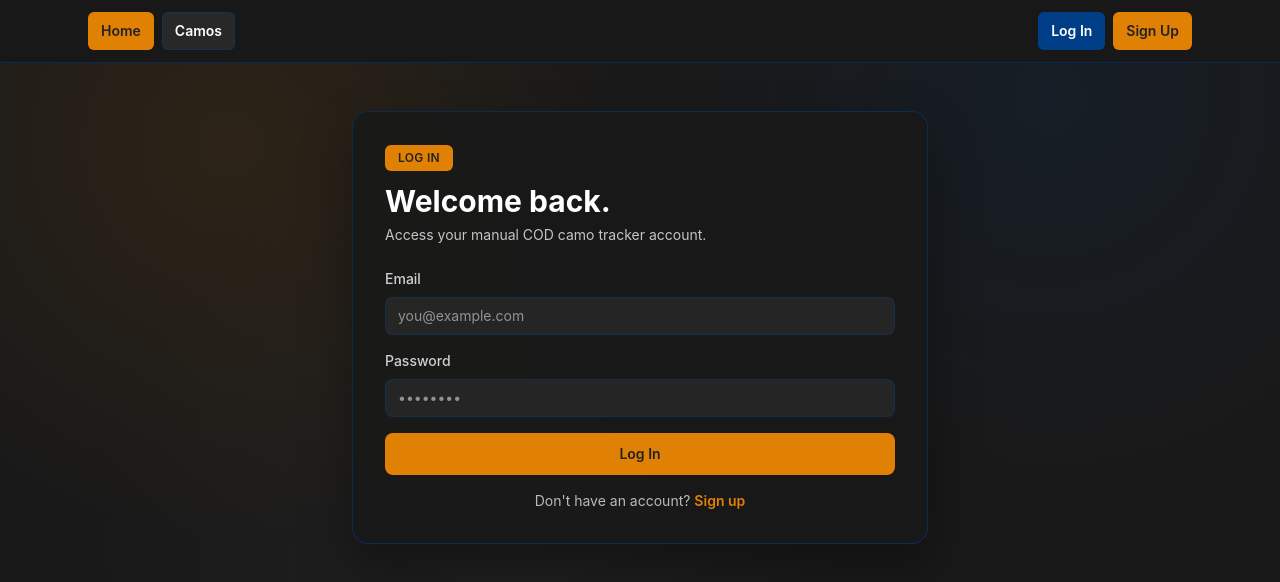
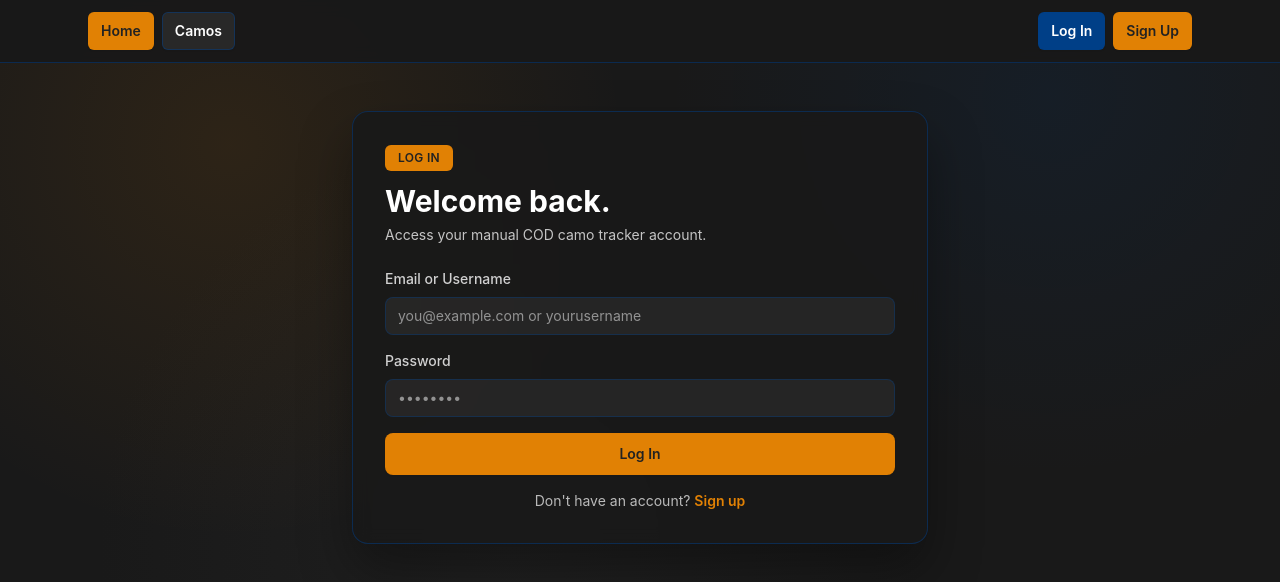
Before and after one commit to JonJon2005/CallOfDutyTracker, a Next.js app: page /login in a window 1280 px wide. Shown: the top 582 px of the page. Built offline with nearby package versions, Linux system fonts and the light colour scheme; no server answers.

Commit message:
[FEAT] - Update login functionality to support email or username for authentication, enhancing user experience and error handling

```diff
--- /dev/null
+++ b/src/app/api/auth/resolve-username/route.ts
@@ -0,0 +1,50 @@
+import { NextResponse } from "next/server";
+import { createClient } from "@supabase/supabase-js";
+
+const supabaseUrl = process.env.NEXT_PUBLIC_SUPABASE_URL;
+const serviceRoleKey = process.env.SUPABASE_SERVICE_ROLE_KEY;
+
+if (!supabaseUrl || !serviceRoleKey) {
+  console.warn("[resolve-username] Missing Supabase env vars");
+}
+
+const supabaseAdmin =
+  supabaseUrl && serviceRoleKey ? createClient(supabaseUrl, serviceRoleKey) : null;
+
+export async function POST(request: Request) {
+  if (!supabaseAdmin) {
+    return NextResponse.json({ error: "Supabase admin not configured" }, { status: 500 });
+  }
+
+  try {
+    const { identifier } = await request.json();
+    if (!identifier || typeof identifier !== "string") {
+      return NextResponse.json({ error: "Missing identifier" }, { status: 400 });
+    }
+
+    const trimmed = identifier.trim();
+    if (!trimmed) {
+      return NextResponse.json({ error: "Missing identifier" }, { status: 400 });
+    }
+
+    const { data, error } = await supabaseAdmin
+      .from("profiles")
+      .select("email")
+      .ilike("username", trimmed)
+      .maybeSingle();
+
+    if (error) {
+      console.error("[resolve-username] lookup failed", error.message);
+      return NextResponse.json({ error: "Lookup failed" }, { status: 500 });
+    }
+
+    if (!data?.email) {
+      return NextResponse.json({ error: "Not found" }, { status: 404 });
+    }
+
+    return NextResponse.json({ email: data.email });
+  } catch (err: any) {
+    console.error("[resolve-username] unexpected error", err?.message || err);
+    return NextResponse.json({ error: "Unexpected error" }, { status: 500 });
+  }
+}
--- a/src/app/login/page.tsx
+++ b/src/app/login/page.tsx
@@ -6,7 +6,7 @@ import { createClient } from "@/app/utils/supabase/client";
 
 export default function LoginPage() {
   const router = useRouter();
-  const [email, setEmail] = useState("");
+  const [identifier, setIdentifier] = useState("");
   const [password, setPassword] = useState("");
   const [loading, setLoading] = useState(false);
   const [error, setError] = useState<string | null>(null);
@@ -17,7 +17,35 @@ export default function LoginPage() {
     setLoading(true);
     try {
       const supabase = createClient();
-      const { error: signInError } = await supabase.auth.signInWithPassword({ email, password });
+      const identifierTrim = identifier.trim();
+      if (!identifierTrim) {
+        throw new Error("Enter your email or username.");
+      }
+
+      let emailToUse = identifierTrim;
+
+      // If the identifier is not an email, resolve via serverless endpoint (service role)
+      if (!identifierTrim.includes("@")) {
+        const res = await fetch("/api/auth/resolve-username", {
+          method: "POST",
+          headers: { "Content-Type": "application/json" },
+          body: JSON.stringify({ identifier: identifierTrim }),
+        });
+        if (!res.ok) {
+          const body = await res.json().catch(() => ({}));
+          throw new Error(body?.error || "No email found for that username. Try your email instead.");
+        }
+        const body = await res.json();
+        emailToUse = body.email as string;
+      }
+      if (!emailToUse.includes("@")) {
+        throw new Error("No email found for that username. Try your email instead.");
+      }
+
+      const { error: signInError } = await supabase.auth.signInWithPassword({
+        email: emailToUse,
+        password,
+      });
       if (signInError) throw signInError;
       const {
         data: { user },
@@ -30,7 +58,7 @@ export default function LoginPage() {
             userId: user.id,
             level: "info",
             message: "User logged in",
-            context: { email },
+            context: { identifier, resolved_email: emailToUse },
           }),
         });
       }
@@ -58,16 +86,16 @@ export default function LoginPage() {
 
         <form className="space-y-4" onSubmit={handleSubmit}>
           <div>
-            <label className="block text-sm font-medium text-white/80" htmlFor="email">
-              Email
+            <label className="block text-sm font-medium text-white/80" htmlFor="identifier">
+              Email or Username
             </label>
             <input
-              id="email"
-              name="email"
-              type="email"
-              placeholder="you@example.com"
-              value={email}
-              onChange={(e) => setEmail(e.target.value)}
+              id="identifier"
+              name="identifier"
+              type="text"
+              placeholder="you@example.com or yourusername"
+              value={identifier}
+              onChange={(e) => setIdentifier(e.target.value)}
               required
               className="mt-2 w-full rounded-lg border border-cod-blue/40 bg-cod-charcoal-light/70 px-3 py-2 text-sm text-white placeholder:text-white/50 focus:border-cod-orange focus:outline-none focus:ring-2 focus:ring-cod-orange/60"
             />
--- a/src/app/signup/page.tsx
+++ b/src/app/signup/page.tsx
@@ -46,6 +46,7 @@ export default function SignupPage() {
           id: data.user.id,
           username: username || null,
           display_name: username || null,
+          email,
         });
 
         // Server-side logging to Supabase and server console
```
